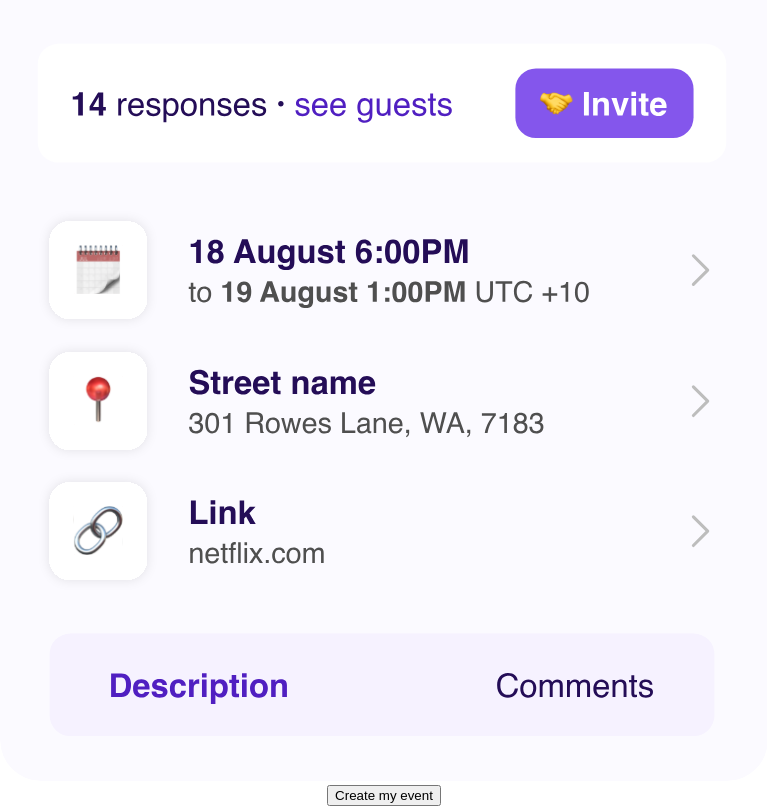
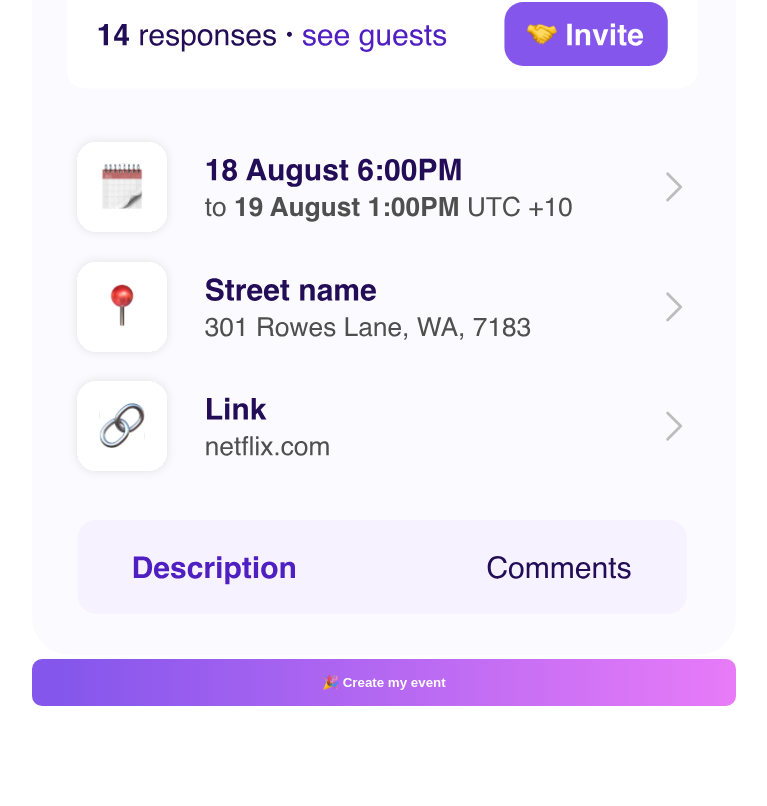
Before and after one commit to brytebee/event_app, a React (Create React App) app: page / in a window 1280 px wide. Shown: the part 1038-1844 px from the top of the page, without its empty margins (256-1023 px from the left). After the commit the page ends 1764 px from the top, so only its background shows below. Built offline with nearby package versions, Linux system fonts and the light colour scheme.

Commit message:
:lipstick: Update Home
Added more styles

```diff
--- a/src/components/Home.css
+++ b/src/components/Home.css
@@ -30,5 +30,16 @@
 }
 
 .landing-img {
-  width: 60%;
+  width: 55%;
 }
+
+.land-btn {
+  padding: 16px;
+  width: 55%;
+  font-weight: 700;
+  margin-bottom: 20px;
+  background: linear-gradient(90deg, #8456ec 3.25%, #e87bf8 100%);
+  border-radius: 10px;
+  border: none;
+  color: white;
+}
--- a/src/components/Home.jsx
+++ b/src/components/Home.jsx
@@ -22,7 +22,9 @@ const Home = () => {
       <img className="landing-img" src={landing} alt="Lannding page" />
       <br />
       <NavLink to="/create">
-        <button type="button">Create my event</button>
+        <button type="button" className="land-btn">
+          🎉 Create my event
+        </button>
       </NavLink>
     </div>
   );
```
